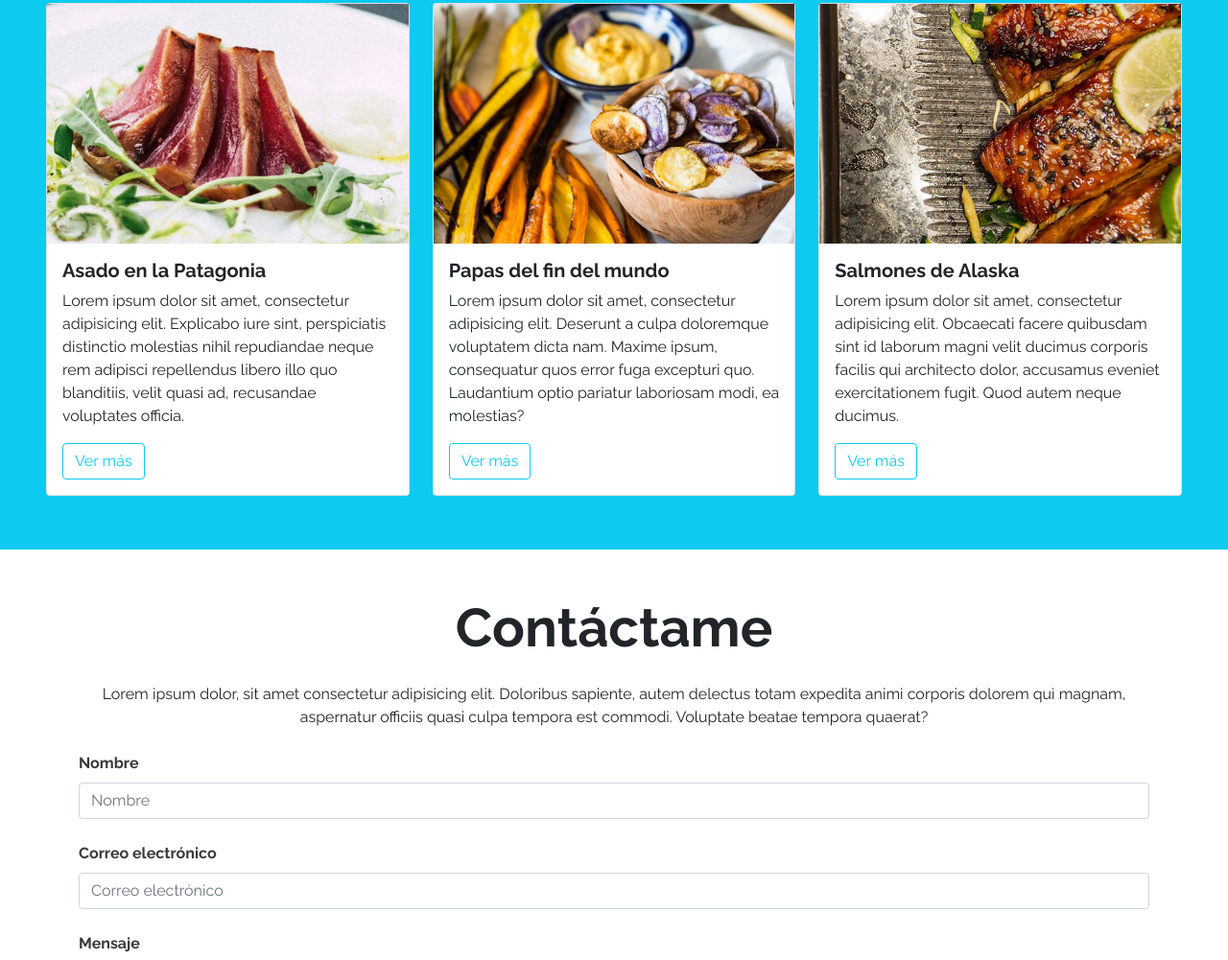
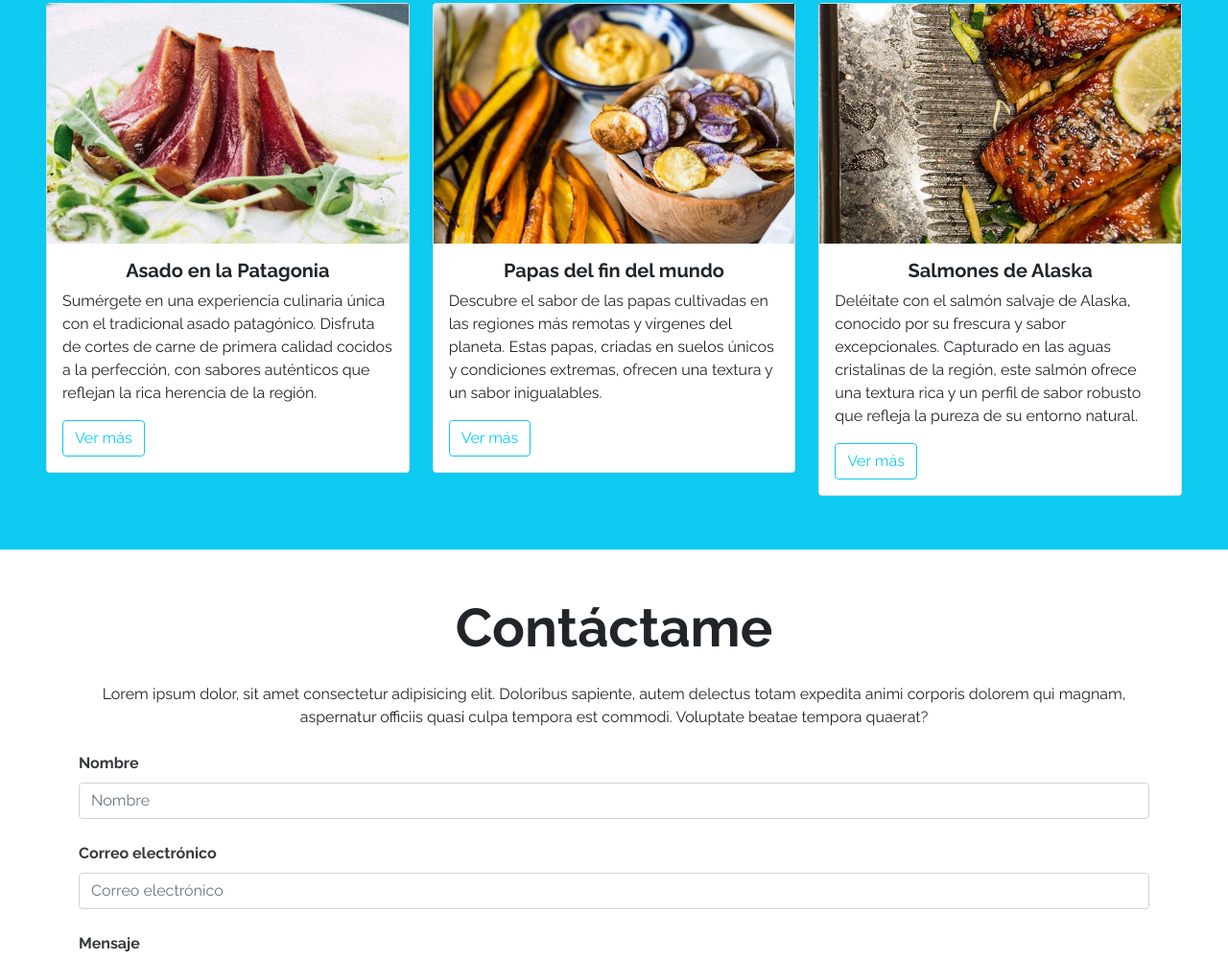
Before and after one commit to Deneken/Desafio6, a plain HTML site: page fdsw-github-main/index.html in a window 1280 px wide. Shown: the part 1431-2432 px from the top of the page at 96% size. Drawn offline with nearby package versions, Linux system fonts and the light colour scheme.

Commit message:
NuevoCambio

```diff
--- a/fdsw-github-main/index.html
+++ b/fdsw-github-main/index.html
@@ -108,12 +108,9 @@
                 <div class="card">
                     <div class="image-top" style="background-image: url(assets/img/card-1.jpg)"></div>
                     <div class="card-body">
-                        <h5 class="card-title fw-bold">Asado en la Patagonia</h5>
+                        <h5 class="card-title fw-bold text-center">Asado en la Patagonia</h5>
                         <p class="card-text">
-                            Lorem ipsum dolor sit amet, consectetur adipisicing elit.
-                            Explicabo iure sint, perspiciatis distinctio molestias nihil
-                            repudiandae neque rem adipisci repellendus libero illo quo
-                            blanditiis, velit quasi ad, recusandae voluptates officia.
+                            Sumérgete en una experiencia culinaria única con el tradicional asado patagónico. Disfruta de cortes de carne de primera calidad cocidos a la perfección, con sabores auténticos que reflejan la rica herencia de la región.
                         </p>
                         <button type="button" class="btn btn-outline-info">
                             Ver más
@@ -125,12 +122,9 @@
                 <div class="card">
                     <div class="image-top" style="background-image: url(assets/img/card-2.jpg)"></div>
                     <div class="card-body">
-                        <h5 class="card-title fw-bold">Papas del fin del mundo</h5>
+                        <h5 class="card-title fw-bold text-center">Papas del fin del mundo</h5>
                         <p class="card-text">
-                            Lorem ipsum dolor sit amet, consectetur adipisicing elit.
-                            Deserunt a culpa doloremque voluptatem dicta nam. Maxime ipsum,
-                            consequatur quos error fuga excepturi quo. Laudantium optio
-                            pariatur laboriosam modi, ea molestias?
+                            Descubre el sabor de las papas cultivadas en las regiones más remotas y vírgenes del planeta. Estas papas, criadas en suelos únicos y condiciones extremas, ofrecen una textura y un sabor inigualables.
                         </p>
                         <button type="button" class="btn btn-outline-info">
                             Ver más
@@ -142,12 +136,9 @@
                 <div class="card">
                     <div class="image-top" style="background-image: url(assets/img/card-3.jpg)"></div>
                     <div class="card-body">
-                        <h5 class="card-title fw-bold">Salmones de Alaska</h5>
+                        <h5 class="card-title fw-bold text-center">Salmones de Alaska</h5>
                         <p class="card-text">
-                            Lorem ipsum dolor sit amet, consectetur adipisicing elit.
-                            Obcaecati facere quibusdam sint id laborum magni velit ducimus
-                            corporis facilis qui architecto dolor, accusamus eveniet
-                            exercitationem fugit. Quod autem neque ducimus.
+                            Deléitate con el salmón salvaje de Alaska, conocido por su frescura y sabor excepcionales. Capturado en las aguas cristalinas de la región, este salmón ofrece una textura rica y un perfil de sabor robusto que refleja la pureza de su entorno natural.
                         </p>
                         <button type="button" class="btn btn-outline-info">
                             Ver más
```
